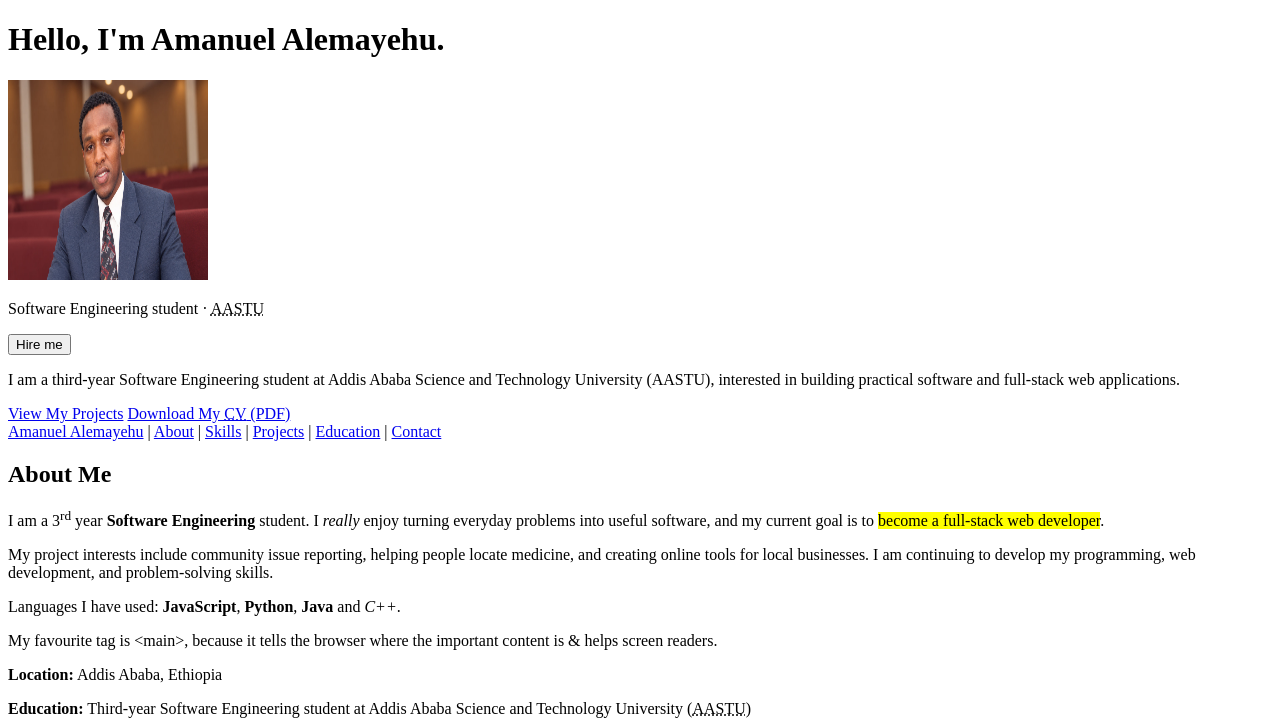
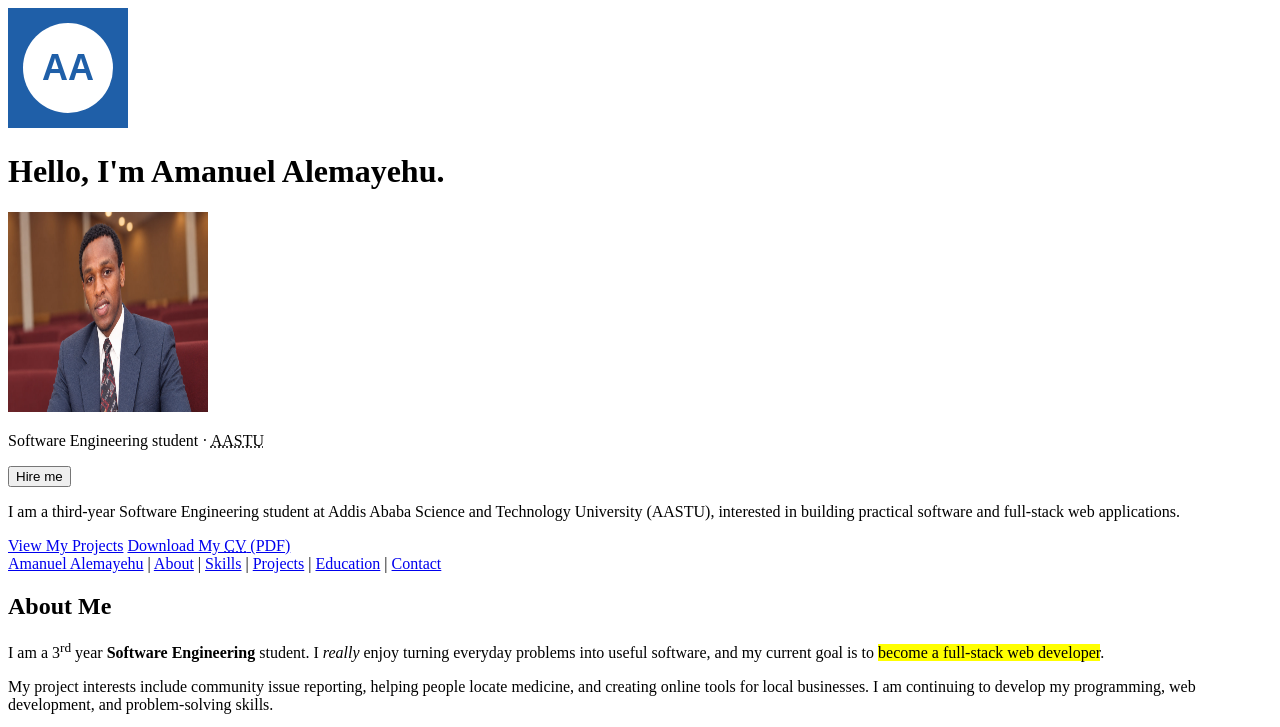
Before and after one commit to Aman6815/amanuel_portfolio_IP, a plain HTML site: page index.html in a window 1280 px wide. Shown: the top 727 px of the page. Drawn offline with Linux system fonts and the light colour scheme.

Commit message:
Lab 14 complete

```diff
--- a/index.html
+++ b/index.html
@@ -4,7 +4,7 @@
      4 links, 5 images/image map/favicon, 6 lists, 7 tables,
      8 semantic structure and metadata, 9 contact form basics,
      10 input types, validation, GET vs POST, 11 audio/video/iframes,
-     12 details, dialog, meter and progress, 13 time, abbr and entities
+     12 details, dialog, meter and progress, 13 time, abbr and entities, 14 canvas
      ============================================================ -->
 <!-- Tells the browser this is an HTML5 document -->
 <!DOCTYPE html>
@@ -31,6 +31,10 @@
          In the menu, href="#about" jumps to the element with id="about" on THIS page;
          href="projects.html" opens the second page (relative link). -->
     <header>
+        <!-- LOGO CANVAS (Lab 14). <canvas> is an empty drawing area; JavaScript draws on it (script at the bottom of the page).
+             Set the size with the width and height ATTRIBUTES (not CSS), or the drawing is stretched.
+             The text inside shows only if the browser cannot draw. -->
+        <canvas id="logo" width="120" height="120">Amanuel Alemayehu logo</canvas>
         <h1>Hello, I'm Amanuel Alemayehu.</h1>
         <!-- Profile photo (Lab 5): src = path relative to this file; alt = text for screen readers or when the image fails to load -->
         <img class="profile-photo" src="images/profile.jpg"
@@ -472,6 +476,9 @@
                 <label for="lvl-node">Node.js</label>
                 <meter id="lvl-node" value="0.5" min="0" max="1" low="0.3" high="0.7" optimum="1">50%</meter>
             </p>
+            <!-- SKILLS BAR CHART (Lab 14, "Your turn"): drawn by the script at the bottom of the page from the meter values above -->
+            <h3>Skill Levels Chart</h3>
+            <canvas id="skillsChart" width="300" height="150">Bar chart of my skill levels: HTML, Python, JavaScript and Node.js</canvas>
 
             <!-- Ordered list (<ol>, numbers) because the order of steps matters -->
             <h3>My Learning Roadmap</h3>
@@ -520,7 +527,7 @@
             </article>
             <article>
             <h3>Temadeg</h3>
-            <img class="project-image" src="images/project-temadeg.png" alt="Screenshot of the Temadeg tutoring platform home page, where families find verified tutors from KG to Grade 12" width="400" height="250">
+            <img class="project-image" src="images/project-temadeg.PNG" alt="Screenshot of the Temadeg tutoring platform home page, where families find verified tutors from KG to Grade 12" width="400" height="250">
             <p>A tutoring platform that connects families with verified tutors.</p>
             </article>
             <article>
@@ -685,5 +692,61 @@ int main() {
         <p>&copy; 2026 Amanuel Alemayehu. All rights reserved. Built with HTML.</p>
         <p>Last updated: <time datetime="2026-11-04">4 November 2026</time></p>
     </footer>
+
+    <!-- DRAWING CODE (Lab 14). It must come AFTER the <canvas> elements, or getElementById finds nothing (check F12 -> Console).
+         On a canvas, (0, 0) is the TOP-LEFT corner: x grows to the right and y grows DOWNWARD. -->
+    <script>
+        // ---------- 1. Logo: blue square, white circle, initials ----------
+        const canvas = document.getElementById('logo');
+        const ctx = canvas.getContext('2d');   // the "pen" we draw with
+
+        // Blue square background: x, y, width, height
+        ctx.fillStyle = "#1f5fa8";
+        ctx.fillRect(0, 0, 120, 120);
+
+        // White circle: centre x, centre y, radius, start angle, end angle
+        ctx.beginPath();                        // start a NEW shape, or it joins the previous one
+        ctx.arc(60, 60, 45, 0, 2 * Math.PI);
+        ctx.fillStyle = "white";
+        ctx.fill();
+
+        // Initials in the middle (set fillStyle BEFORE drawing the text)
+        ctx.fillStyle = "#1f5fa8";
+        ctx.font = "bold 36px Arial";
+        ctx.textAlign = "center";
+        ctx.textBaseline = "middle";
+        ctx.fillText("AA", 60, 62);
+
+        // ---------- 2. Bar chart of the skill levels ----------
+        // New names (chart, chartCtx): a const can only be declared once per page.
+        const chart = document.getElementById('skillsChart');
+        const chartCtx = chart.getContext('2d');
+
+        // Each bar reads its value (0 to 1) from the matching <meter>, so the chart follows your honest values.
+        const skills = [
+            { name: "HTML",    meter: "lvl-html" },
+            { name: "Python",  meter: "lvl-python" },
+            { name: "JS",      meter: "lvl-js" },
+            { name: "Node.js", meter: "lvl-node" }
+        ];
+
+        // The bars stand on the line y = 130. Because y grows downward, a bar starts at y = 130 - height.
+        chartCtx.fillStyle = "black";
+        chartCtx.fillRect(10, 130, 280, 1);     // the baseline
+
+        chartCtx.font = "12px Arial";
+        chartCtx.textAlign = "center";
+        for (let i = 0; i < skills.length; i++) {
+            const value = document.getElementById(skills[i].meter).value;   // e.g. 0.8
+            const height = value * 120;          // 80% of 120 px = 96 px
+            const x = 20 + i * 70;               // bars are 50 px wide, 70 px apart
+
+            chartCtx.fillStyle = "#1f5fa8";
+            chartCtx.fillRect(x, 130 - height, 50, height);
+
+            chartCtx.fillStyle = "black";        // set the colour before the text
+            chartCtx.fillText(skills[i].name, x + 25, 145);
+        }
+    </script>
 </body>
 </html>
```
Also changed, not shown: projects.html (+1 -1 lines).
